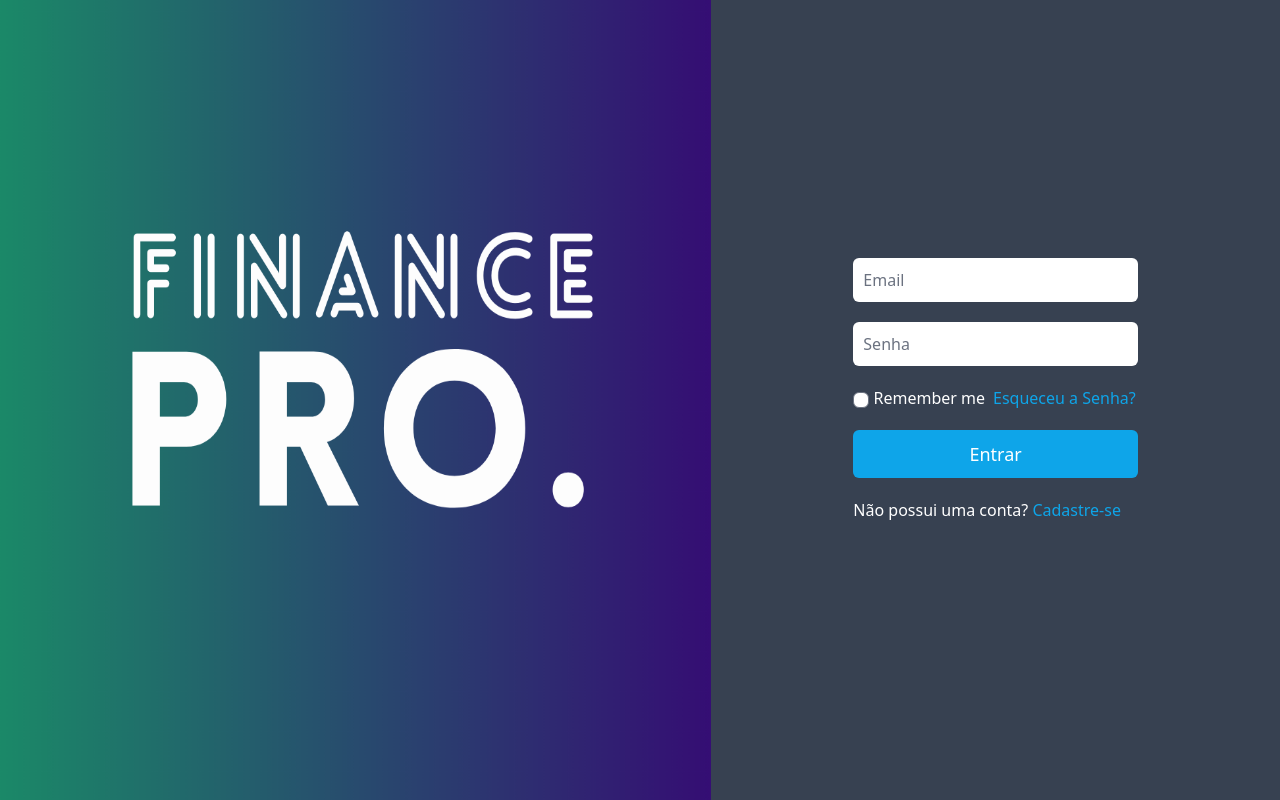
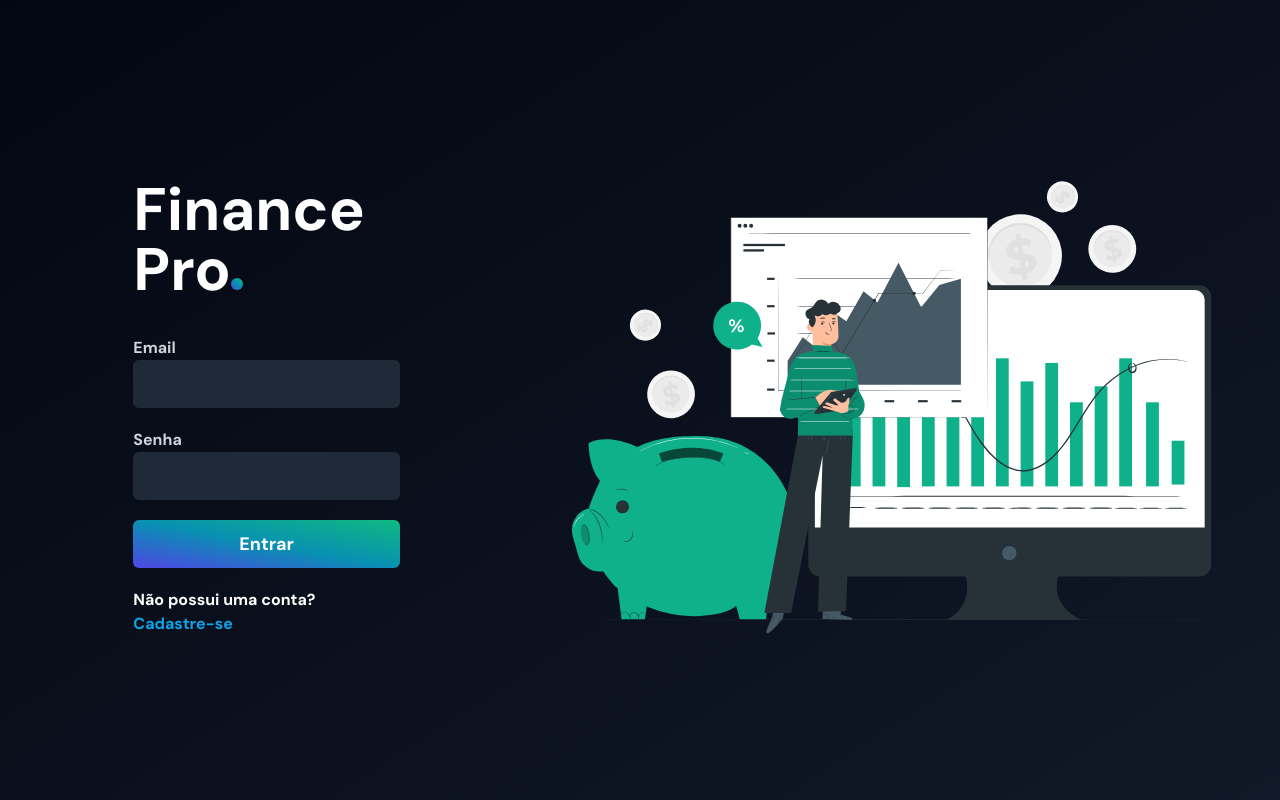
Before and after one commit to Thiago-cog/finance-pro, a React (Vite) app in the folder frontend/: page / in a window 1280 px wide. Built offline with nearby package versions, Linux system fonts and the light colour scheme.

Commit message:
feat: Atualização na tela de login e de cadastro

```diff
--- a/frontend/src/index.css
+++ b/frontend/src/index.css
@@ -1,3 +1,4 @@
+@import url('https://fonts.googleapis.com/css2?family=DM+Sans:opsz,wght@9..40,400;9..40,700&display=swap');
 @tailwind base;
 @tailwind components;
 @tailwind utilities;
--- a/frontend/src/pages/users/login.jsx
+++ b/frontend/src/pages/users/login.jsx
@@ -2,7 +2,7 @@ import { useState, useEffect } from "react";
 import { useNavigate, Link } from "react-router-dom";
 
 import authServices from "../../services/authServices";
-import FinanceImage from "../../assets/1.png";
+import FinanceImage from '../../assets/Finance-pana.svg'
 import SetCookie from "../../hooks/setCookie.jsx";
 import GetCookie from "../../hooks/getCookie.jsx";
 
@@ -30,37 +30,49 @@ const Login = () => {
     }
 
     return (
-        <div className="relative w-full h-screen flex bg-gray-700">
-            <div>
-                <img src={FinanceImage} className="h-full" />
-            </div>
-            <div className="flex justify-center items-center h-full w-3/6">
+        <div className="relative w-full h-screen flex bg-gradient-to-br from-gray-950 to-gray-900">
+            <div className="flex justify-center items-center h-full basis-5/12">
                 <div className="w-3/6">
+                    <h1 className="font-sans font-bold text-white text-6xl my-9">
+                        Finance Pro
+                        <span className="inline-block w-3 h-3 bg-gradient-to-tr from-indigo-600 via-cyan-600 to-emerald-500 rounded-full"></span>
+                    </h1>
                     <form onSubmit={handleSubmit}>
-                        <div className="mb-5">
-                            <input className="font-sans w-full p-2.5 border-none font-normal text-base rounded-md" value={email} onChange={(e) => setEmail(e.target.value)} type="email" placeholder="Email" />
+                        <div className="mb-5 font-sans font-bold text-gray-300">
+                            <label>
+                                Email
+                                <input className="font-sans w-full p-3 font-bold text-base text-white bg-gray-800 rounded-md ring-inset border-0" value={email} onChange={(e) => setEmail(e.target.value)} type="email" />
+                            </label>
                         </div>
 
-                        <div className="mb-5">
-                            <input className="font-sans w-full p-2.5 border-none font-normal text-base rounded-md" value={pass} onChange={(e) => setPass(e.target.value)} type="password" placeholder="Senha" />
+                        <div className="mb-5 font-sans font-bold text-gray-300">
+                            <label>
+                                Senha
+                                <input className="font-sans w-full p-3 font-bold text-base text-white bg-gray-800 rounded-md ring-inset border-0" value={pass} onChange={(e) => setPass(e.target.value)} type="password" />
+                            </label>
                         </div>
 
-                        <div className="mb-5">
+                        {/* <div className="mb-5">
                             <label className="text-white mr-2">
-                                <input type="checkbox" className="cursor-pointer rounded-md"/> Remember me
+                                <input type="checkbox" className="cursor-pointer rounded-md" /> Remember me
                             </label>
                             <a href="#" className="text-sky-500 hover:text-sky-400">Esqueceu a Senha?</a>
-                        </div>
+                        </div> */}
 
                         <div className="mb-5">
-                            <input className="text-lg rounded-md bg-sky-500 hover:bg-sky-400 text-white font-medium w-full p-2.5 cursor-pointer" type="submit" value="Entrar" />
+                            <input className="font-sans text-lg rounded-md bg-gradient-to-tr from-indigo-600 via-cyan-600 to-emerald-500 text-white font-bold w-full p-2.5 cursor-pointer" type="submit" value="Entrar" />
                         </div>
 
                         <div className="mb-5 w-full">
-                            <p className="text-white">Não possui uma conta?  <Link to="/register" className="text-sky-500 hover:text-sky-400">Cadastre-se</Link></p>
+                            <p className="text-white font-bold font-sans">Não possui uma conta? <Link to="/register" className="font-sans font-bold text-sky-500 hover:text-sky-400">Cadastre-se</Link></p>
                         </div>
                     </form>
                 </div>
+            </div>
+            <div className="basis-7/12">
+                <img
+                    src={FinanceImage}
+                    className="h-full" />
             </div>
         </div>
     )
--- a/frontend/src/pages/users/register.jsx
+++ b/frontend/src/pages/users/register.jsx
@@ -1,7 +1,9 @@
 import React, { useState } from "react";
 import { useNavigate, Link } from "react-router-dom";
-import authServices from "../../services/userServices";
-import Logo from "../../assets/2-removebg-preview.png"
+import authServices from "../../services/authServices";
+import Logo from "../../assets/2-removebg-preview.png";
+import RegisterImage from "../../assets/Login-rafiki.svg";
+
 
 const Register = () => {
     const [email, setEmail] = useState("");
@@ -13,29 +15,27 @@ const Register = () => {
         e.preventDefault();
         const response = await authServices.registerUser(email, password, fullname);
         if (response.status == 201) {
-            alert(response.message);
+            alert(response.data.message);
             return navigate("/");
         }
     }
     return (
-        <div className="flex min-h-screen flex-1 flex-col justify-center bg-gray-700">
-            <div className="sm:mx-auto sm:w-full sm:max-w-sm">
+
+        <div className=" w-full h-screen flex bg-gradient-to-tr from-gray-950 to-gray-900">
+            <div className="flex justify-center items-center h-full basis-5/12">
+                <div className="w-3/6">
                     <img
-                    className="mx-auto h-28 w-28"
+                        className="mx-auto h-24 w-24"
                         src={Logo}
                         alt="Finance Pro"
                     />
-                <p className="font-sans mt-4 text-center text-4xl font-bold leading-9 tracking-tight text-white">
-                    Cadastro de Usuário
-                </p>
-            </div>
-            <div className="mt-6 sm:mx-auto sm:w-full sm:max-w-sm">
-                <form className="space-y-6" onSubmit={handleSubmit}>
-                    <div>
-                        <label htmlFor="email" className="font-sans block text-sm font-medium leading-6 text-white">
+                    <h1 className="font-sans font-bold text-white text-6xl my-9">
+                        Sing Up
+                    </h1>
+                    <form onSubmit={handleSubmit}>
+                        <div className="mb-5">
+                            <label htmlFor="email" className="font-sans font-bold text-gray-300 block text-sm  leading-6">
                                 Nome
-                        </label>
-                        <div className="mt-2">
                                 <input
                                     value={fullname}
                                     onChange={(e) => setName(e.target.value)}
@@ -44,15 +44,13 @@ const Register = () => {
                                     type="text"
                                     autoComplete="text"
                                     required
-                                className="block w-full rounded-md border-0 py-1.5 text-gray-900 shadow-sm ring-1 ring-inset ring-gray-300 placeholder:text-gray-400 focus:ring-2 focus:ring-inset focus:ring-sky-600 sm:text-sm sm:leading-6"
+                                    className="bg-gray-800 block w-full rounded-md border-0 py-3 text-white ring-inset"
                                 />
+                            </label>
                         </div>
-                    </div>
-                    <div>
-                        <label htmlFor="email" className="font-sans block text-sm font-medium leading-6 text-white">
+                        <div className="mb-5">
+                            <label htmlFor="email" className="font-sans font-bold text-gray-300 block text-sm leading-6">
                                 Email
-                        </label>
-                        <div className="mt-2">
                                 <input
                                     value={email}
                                     onChange={(e) => setEmail(e.target.value)}
@@ -61,17 +59,13 @@ const Register = () => {
                                     type="email"
                                     autoComplete="email"
                                     required
-                                className="block w-full rounded-md border-0 py-1.5 text-gray-900 shadow-sm ring-1 ring-inset ring-gray-300 placeholder:text-gray-400 focus:ring-2 focus:ring-inset focus:ring-sky-600 sm:text-sm sm:leading-6"
+                                    className="bg-gray-800 block w-full rounded-md border-0 py-3 text-white ring-inset"
                                 />
-                        </div>
-                    </div>
-                    <div>
-                        <div className="flex items-center justify-between">
-                            <label htmlFor="password" className="font-sans block text-sm font-medium leading-6 text-white">
-                                Password
                             </label>
                         </div>
-                        <div className="mt-2">
+                        <div className="mb-5">
+                            <label htmlFor="password" className="font-sans font-bold text-gray-300 block text-sm leading-6">
+                                Password
                                 <input
                                 value={password}
                                 onChange={(e) => setPassword(e.target.value)}
@@ -80,14 +74,14 @@ const Register = () => {
                                 type="password"
                                 autoComplete="current-password"
                                 required
-                                className="block w-full rounded-md border-0 py-1.5 text-gray-900 shadow-sm ring-1 ring-inset ring-gray-300 placeholder:text-gray-400 focus:ring-2 focus:ring-inset focus:ring-sky-600 sm:text-sm sm:leading-6"
+                                className="bg-gray-800 block w-full rounded-md border-0 py-3 text-white ring-inset"
                                 />
-                        </div>
+                            </label>
                         </div>
                         <div>
                             <button
                                 type="submit"
-                            className="flex w-full justify-center rounded-md bg-sky-500 px-3 py-1.5 text-sm font-semibold leading-6 text-white shadow-sm hover:bg-sky-400 focus-visible:outline focus-visible:outline-2 focus-visible:outline-offset-2 focus-visible:outline-sky-500"
+                                className="font-sans font-bold text-lg flex w-full justify-center rounded-md bg-gradient-to-tr from-indigo-600 via-cyan-600 to-emerald-500 px-3 py-2 leading-6 text-white"
                             >
                                 Cadastre-se
                             </button>
@@ -95,6 +89,12 @@ const Register = () => {
                     </form>
                 </div>
             </div>
+            <div className="basis-7/12">
+                <img
+                    src={RegisterImage}
+                    className="h-full" />
+            </div>
+        </div>
     )
 }
 
--- a/frontend/src/services/accountsServices.js
+++ b/frontend/src/services/accountsServices.js
@@ -1,5 +1,5 @@
 import axios from "axios";
-const BASE_URL = "http://localhost:3001";
+const BASE_URL = "http://localhost:3002";
 
 class AccountsService {
     async createAccount(token, name, typeaccount, balance, userId) {
--- a/frontend/tailwind.config.js
+++ b/frontend/tailwind.config.js
@@ -5,7 +5,11 @@ export default {
     "./src/**/*.{js,ts,jsx,tsx}",
   ],
   theme: {
-    extend: {},
+    extend: {
+      fontFamily: {
+        sans: ["DM Sans", "sans-serif"],
+      }
+    },
   },
   plugins: [
     require('@tailwindcss/forms'),
```
Also changed, not shown: frontend/src/services/authServices.js (+21 -11 lines), frontend/src/services/userServices.js (deleted, +0 -14 lines), frontend/src/assets/Finance-pana.svg (added), frontend/src/assets/Login-rafiki.svg (added). Lines whose indentation alone changed are shown as unchanged.
